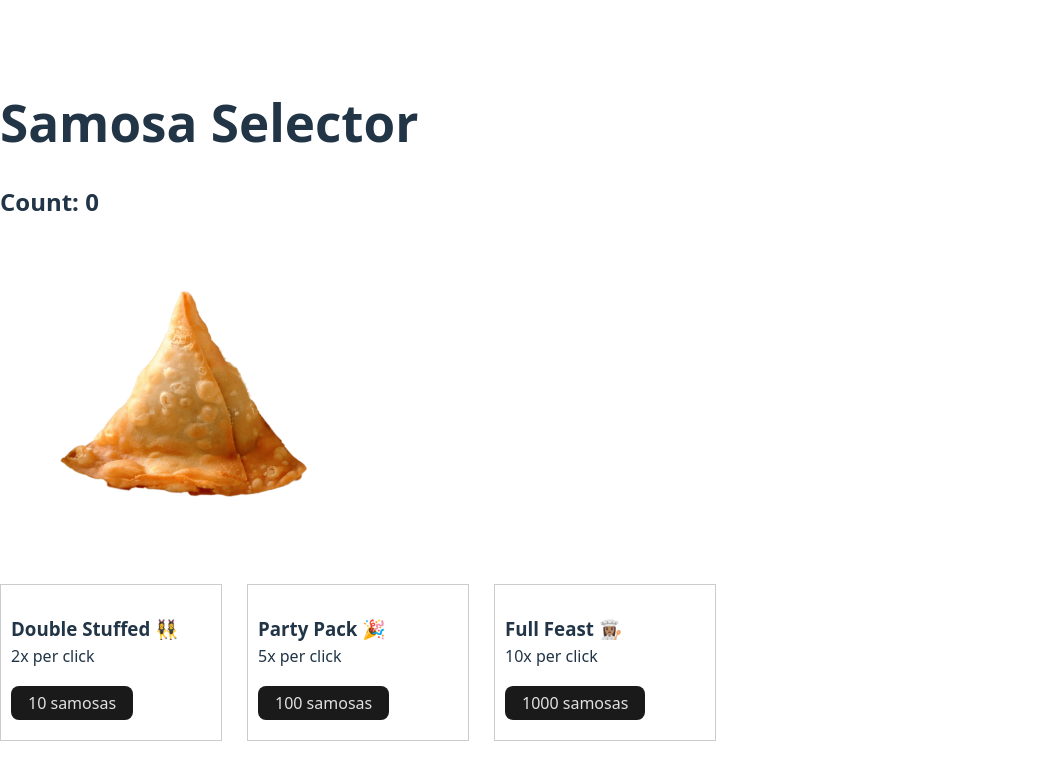
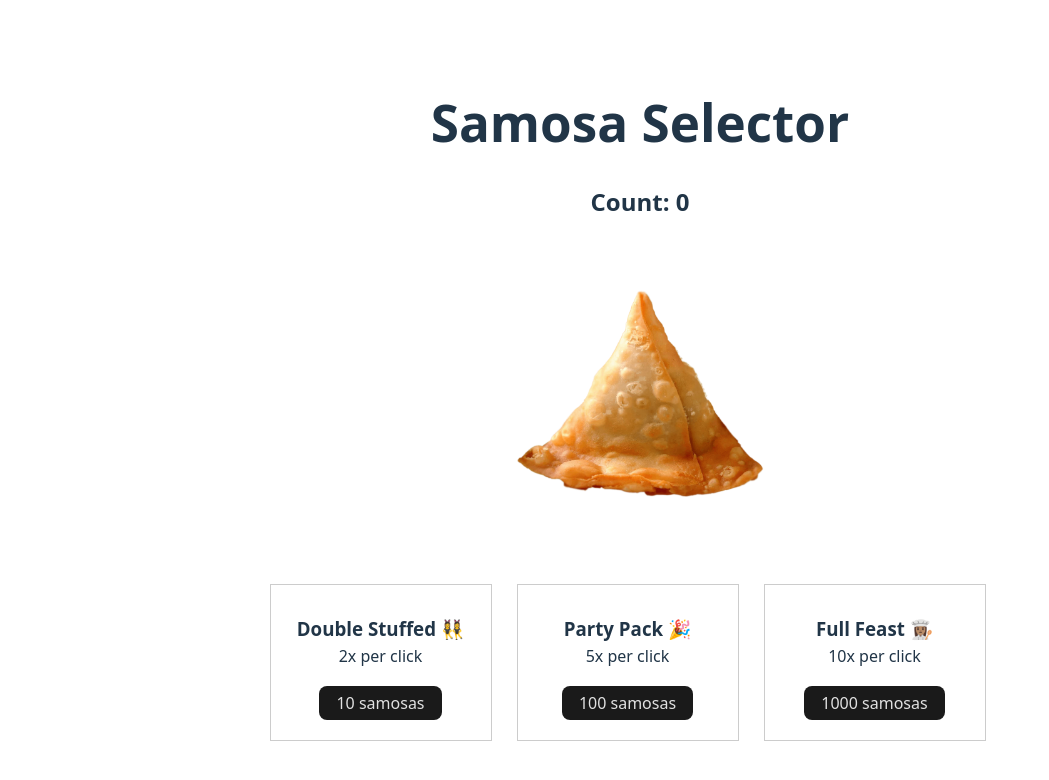
Before and after one commit to Ghostcomputer453145/lab-2-Ghostcomputer453145, a React (Vite) app: page / in a window 1280 px wide. Shown: the top 780 px of the page, without its empty margins (0-1049 px from the left). Built offline with nearby package versions, Linux system fonts and the light colour scheme.

Commit message:
Fixed centering issue

```diff
--- a/src/App.css
+++ b/src/App.css
@@ -1,3 +1,14 @@
+body {
+  margin: 0;
+  display: flex;
+  justify-content: center;
+}
+
+.App {
+  text-align: center;
+  width: 100%;
+}
+
 .samosa {
   height: 15em;
   padding: 1.5em;
@@ -17,6 +28,7 @@
 .container {
   margin-top: 50px;
   display: flex;
+  justify-content: center;
 }
 
 .upgrade {
```
